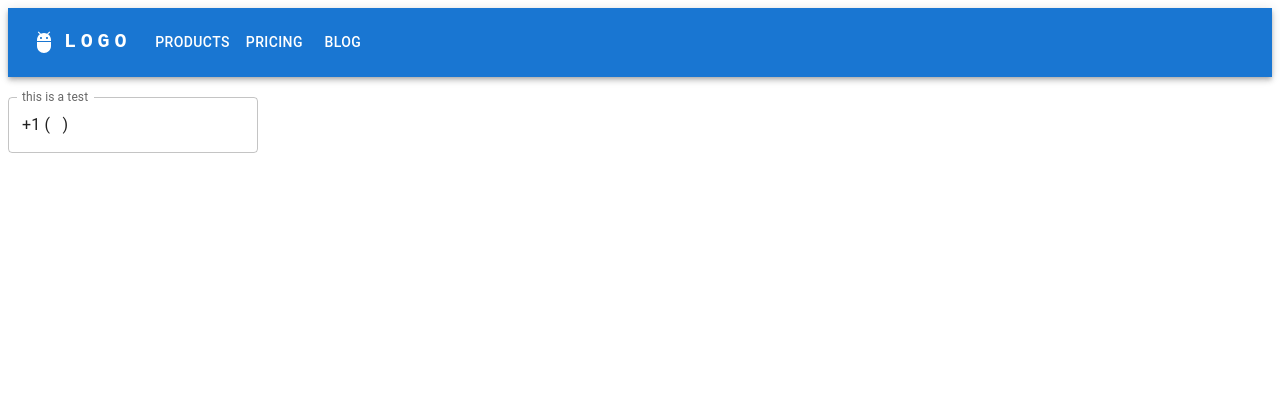
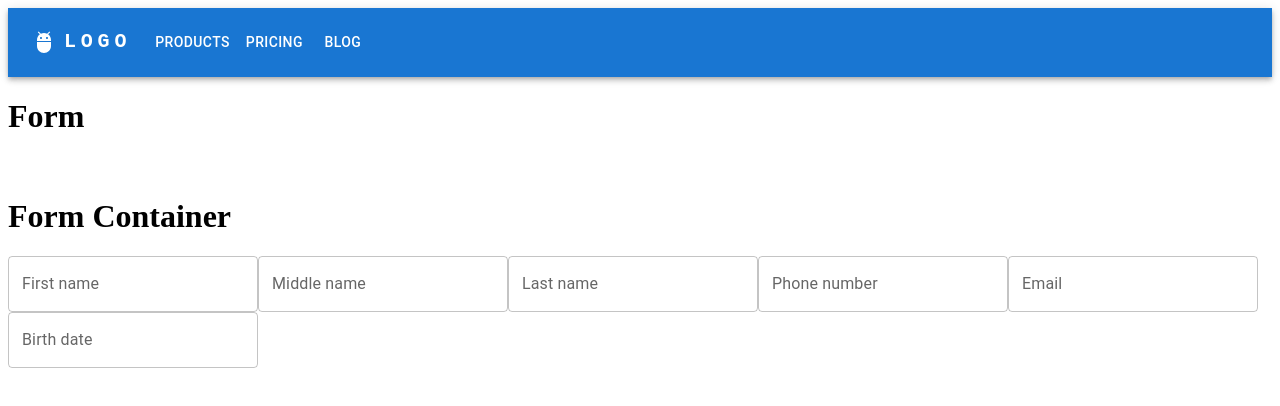
Before and after one commit to PCConsulting1/css-express-form, a React (Vite) app: page / in a window 1280 px wide. Shown: the top 406 px of the page. Built offline with nearby package versions, Linux system fonts and the light colour scheme.

Commit message:
questions render in a form component

```diff
--- a/src/components/form/formContainer.tsx
+++ b/src/components/form/formContainer.tsx
@@ -0,0 +1,31 @@
+import Container from '@mui/material/Container';
+import { Control, FieldValues } from 'react-hook-form';
+import FormInput from '../inputs/FormInput';
+//TODO: take a question object and display it
+//Question on the left, input on the right
+//Small screen has question above input
+
+interface Props {
+  control: Control<FieldValues, any>;
+  questions: { name: string; label: string }[];
+}
+
+export default function ({ control, questions }: Props) {
+  //format questions with personal information
+  //loop through questions and render input
+  return (
+    <>
+      <h1>Form Container</h1>
+      {questions.map((question) => {
+        return (
+          <FormInput
+            name={question.name}
+            control={control}
+            label={question.label}
+            key={question.name}
+          />
+        );
+      })}
+    </>
+  );
+}
--- a/src/data/questions.data.ts
+++ b/src/data/questions.data.ts
@@ -11,7 +11,7 @@ const academicYearEnd = academicYearStart + 1;
 const priorPriorYear = academicYearStart - 2;
 const priorYear = academicYearStart - 1;
 
-const studentBasic = [
+export const studentBasic = [
   { name: 'first_name', label: 'First name' },
   { name: 'middle_name', label: 'Middle name' },
   { name: 'last_name', label: 'Last name' },
@@ -20,7 +20,7 @@ const studentBasic = [
   { name: 'birth_date', label: 'Birth date' },
 ];
 
-const studentDemographic = [
+export const studentDemographic = [
   { name: 'citizenship', label: 'Citizenship status' },
   { name: 'street_address', label: 'Street address' },
   { name: 'street_address_line2', label: 'Street address (Line 2)' },
@@ -35,7 +35,7 @@ const studentDemographic = [
   },
 ];
 
-const finances = [
+export const finances = [
   {
     name: 'were_taxes_filed',
     label: `Did student file federal tax return for ${priorPriorYear}?`,
@@ -63,7 +63,7 @@ const finances = [
   },
 ];
 
-const completedTaxForms = [
+export const completedTaxForms = [
   {
     name: 'filed_schedule_1',
     label: 'Did you file an IRS Schedule 1',
@@ -78,7 +78,7 @@ const completedTaxForms = [
   },
 ];
 
-const uploadTaxForms = [
+export const uploadTaxForms = [
   {
     name: 'IRS_1040',
     label: 'Upload your IRS 1040 form',
@@ -97,7 +97,7 @@ const uploadTaxForms = [
   },
 ];
 
-const studentEarnings = [
+export const studentEarnings = [
   {
     name: 'income_earned_from_work',
     label: `Income earned from work in ${priorPriorYear}`,
@@ -118,7 +118,7 @@ const studentEarnings = [
   },
 ];
 
-const studentBenefits = [
+export const studentBenefits = [
   {
     name: 'expected_earnings_summer',
     label: `Expected earnings for summer of ${academicYearStart}`,
@@ -145,7 +145,7 @@ const studentBenefits = [
   },
 ];
 
-const studentLife = [
+export const studentLife = [
   {
     name: 'marital_status',
     label: 'Marital Status',
@@ -180,7 +180,7 @@ const studentLife = [
   },
 ];
 
-const studentSchool = [
+export const studentSchool = [
   {
     name: 'academic_year',
     label: 'current academic year grade level',
@@ -195,7 +195,7 @@ const studentSchool = [
   },
 ];
 
-const studentApplying = [
+export const studentApplying = [
   // TODO: pull college list from API for autocomplete
   {
     name: 'college_name',
@@ -221,7 +221,7 @@ const studentApplying = [
   },
 ];
 
-const student1040 = [
+export const student1040 = [
   {
     name: 'adjusted_gross_income',
     label: 'Line 11 - Adjusted gross income',
@@ -244,12 +244,12 @@ const student1040 = [
   },
 ];
 
-const studentSchedule3 = {
+export const studentSchedule3 = {
   name: 'education_credits',
   label: 'Schedule 3 line 3 - Education credits',
 };
 
-const studentAssets = [
+export const studentAssets = [
   {
     name: 'parent_help',
     label:
--- a/src/screens/Form.tsx
+++ b/src/screens/Form.tsx
@@ -1,6 +1,9 @@
 import { useForm } from 'react-hook-form';
 import { useState } from 'react';
-import FormInput from '../components/inputs/FormInput';
+// import FormInput from '../components/inputs/FormInput';
+import FormContainer from '../components/form/formContainer';
+
+import * as questions from '../data/questions.data';
 
 export default function () {
   const { handleSubmit, control, formState } = useForm({
@@ -10,17 +13,23 @@ export default function () {
     console.log(data);
   };
 
+  //! iterate through object of question groups and call function
+  //! to initialize questions with data from previous questions
   return (
-    <form
-      onSubmit={handleSubmit(onSubmit)}
-      style={{ paddingTop: 20, maxWidth: '100vw' }}
-    >
-      <FormInput
+    <>
+      <h1>Form</h1>
+      <form
+        onSubmit={handleSubmit(onSubmit)}
+        style={{ paddingTop: 20, maxWidth: '100vw' }}
+      >
+        <FormContainer control={control} questions={questions.studentBasic} />
+        {/* <FormInput
         variant="phone"
         name="test"
         control={control}
         label="this is a test"
-      />
-    </form>
+      /> */}
+      </form>
+    </>
   );
 }
```
